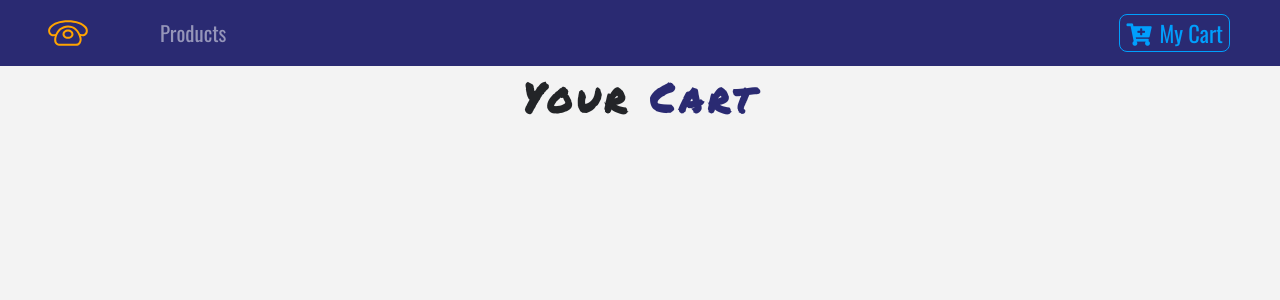
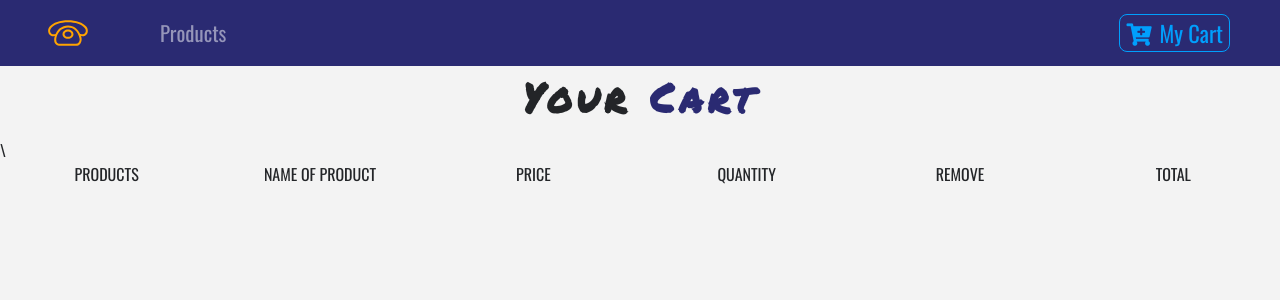
Before and after one commit to kajalelohai/store-app, a React (Create React App) app: page /cart in a window 1280 px wide. Shown: the top 300 px of the page. Built offline with nearby package versions, Linux system fonts and the light colour scheme.

Commit message:
feat: add columns to cart component

```diff
--- a/src/components/Cart/Cart.js
+++ b/src/components/Cart/Cart.js
@@ -1,11 +1,13 @@
 import React, { Component } from "react";
 import Title from "../Title";
+import CartColumns from "./CartColumns";
 
 export default class Cart extends Component {
   render() {
     return (
       <div>
-        <Title name="your" title="cart" />
+        <Title name="your" title="cart" />\
+        <CartColumns />
       </div>
     );
   }
--- /dev/null
+++ b/src/components/Cart/CartColumns.js
@@ -0,0 +1,28 @@
+import React from "react";
+
+export default function CartColumns() {
+  return (
+    <div className="container-fluid text-center d-none d-lg-block">
+      <div className="row">
+        <div className="col-10 mx-auto col-lg-2">
+          <p className="text-uppercase">products</p>
+        </div>
+        <div className="col-10 mx-auto col-lg-2">
+          <p className="text-uppercase">name of product</p>
+        </div>
+        <div className="col-10 mx-auto col-lg-2">
+          <p className="text-uppercase">price</p>
+        </div>
+        <div className="col-10 mx-auto col-lg-2">
+          <p className="text-uppercase">quantity</p>
+        </div>
+        <div className="col-10 mx-auto col-lg-2">
+          <p className="text-uppercase">remove</p>
+        </div>
+        <div className="col-10 mx-auto col-lg-2">
+          <p className="text-uppercase">total</p>
+        </div>
+      </div>
+    </div>
+  );
+}
```
